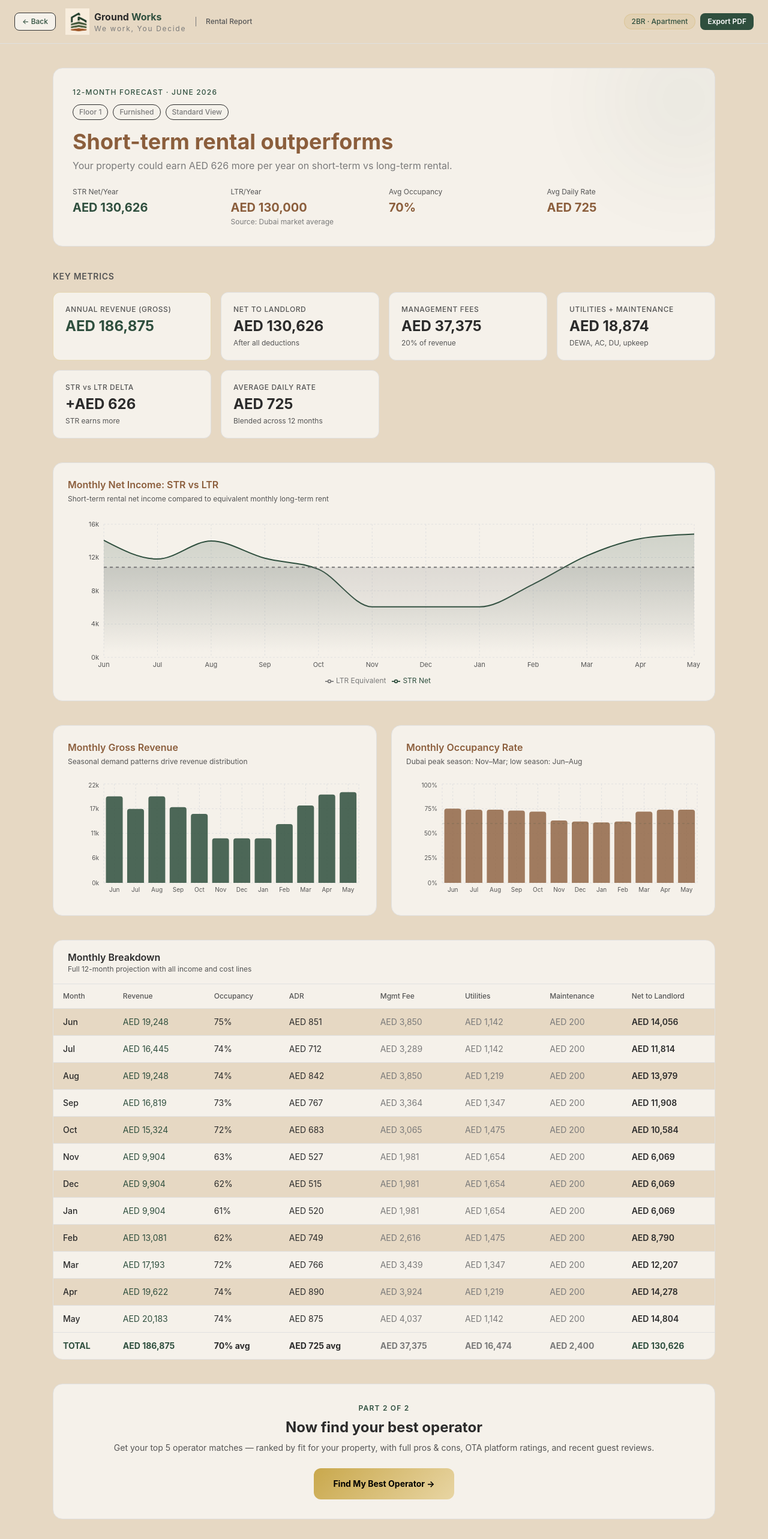
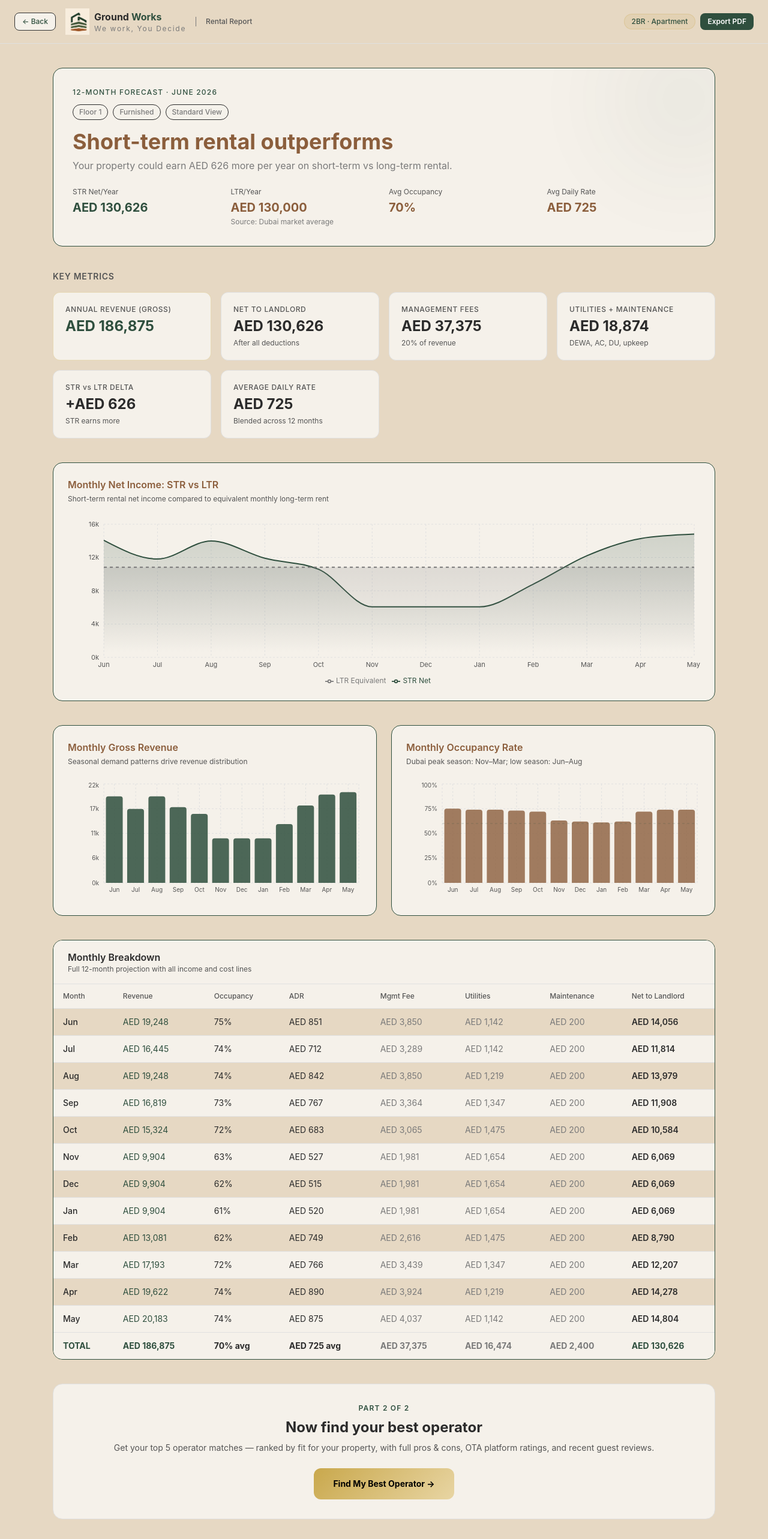
Before and after one commit to lmoraes55-cyber/property-estimator, a Next.js app: page /report in a window 1280 px wide. Shown: the top 2566 px of the page at 60% size. Built offline with nearby package versions, Linux system fonts and the light colour scheme.

Commit message:
Update report page borders to primary green color
Change all section borders from light gray (colors.border) to deep green (colors.primary).
Creates stronger visual consistency with the GroundWorks brand identity.

Co-Authored-By: Claude Haiku 4.5 <noreply@anthropic.com>

```diff
--- a/app/report/page.tsx
+++ b/app/report/page.tsx
@@ -145,7 +145,7 @@ function ReportContent() {
 
         {/* Hero verdict */}
         <div className="rounded-2xl p-8 relative overflow-hidden"
-          style={{ background: ltrRecommended ? `linear-gradient(135deg, ${colors.bgSection} 0%, ${colors.bgSection} 100%)` : `linear-gradient(135deg, ${colors.bgSection} 0%, ${colors.bgSection} 100%)`, border: `1px solid ${colors.border}` }}>
+          style={{ background: ltrRecommended ? `linear-gradient(135deg, ${colors.bgSection} 0%, ${colors.bgSection} 100%)` : `linear-gradient(135deg, ${colors.bgSection} 0%, ${colors.bgSection} 100%)`, border: `1px solid ${colors.primary}` }}>
           <div className="absolute top-0 right-0 w-64 h-64 rounded-full opacity-5"
             style={{ background: ltrRecommended ? colors.mutedGreen : colors.primary, filter: "blur(80px)", transform: "translate(30%, -30%)" }} />
           <div className="flex flex-wrap items-center gap-2 mb-3">
@@ -222,7 +222,7 @@ function ReportContent() {
         </div>
 
         {/* STR vs LTR chart */}
-        <div className="rounded-2xl p-6" style={{ background: colors.bgSection, border: "1px solid " + colors.border }}>
+        <div className="rounded-2xl p-6" style={{ background: colors.bgSection, border: "1px solid " + colors.primary }}>
           <h2 className="text-base font-semibold mb-1" style={{ color: colors.secondary }}>Monthly Net Income: STR vs LTR</h2>
           <p className="text-xs mb-6" style={{ color: colors.textMuted }}>Short-term rental net income compared to equivalent monthly long-term rent</p>
           <ResponsiveContainer width="100%" height={280}>
@@ -251,7 +251,7 @@ function ReportContent() {
 
         {/* Revenue & Occupancy */}
         <div className="grid md:grid-cols-2 gap-6">
-          <div className="rounded-2xl p-6" style={{ background: colors.bgSection, border: "1px solid " + colors.border }}>
+          <div className="rounded-2xl p-6" style={{ background: colors.bgSection, border: "1px solid " + colors.primary }}>
             <h2 className="text-base font-semibold mb-1" style={{ color: colors.secondary }}>Monthly Gross Revenue</h2>
             <p className="text-xs mb-6" style={{ color: colors.textMuted }}>Seasonal demand patterns drive revenue distribution</p>
             <ResponsiveContainer width="100%" height={200}>
@@ -266,7 +266,7 @@ function ReportContent() {
             </ResponsiveContainer>
           </div>
 
-          <div className="rounded-2xl p-6" style={{ background: colors.bgSection, border: "1px solid " + colors.border }}>
+          <div className="rounded-2xl p-6" style={{ background: colors.bgSection, border: "1px solid " + colors.primary }}>
             <h2 className="text-base font-semibold mb-1" style={{ color: colors.secondary }}>Monthly Occupancy Rate</h2>
             <p className="text-xs mb-6" style={{ color: colors.textMuted }}>Dubai peak season: Nov–Mar; low season: Jun–Aug</p>
             <ResponsiveContainer width="100%" height={200}>
@@ -284,7 +284,7 @@ function ReportContent() {
         </div>
 
         {/* Monthly breakdown table */}
-        <div className="rounded-2xl overflow-hidden" style={{ border: "1px solid " + colors.border }}>
+        <div className="rounded-2xl overflow-hidden" style={{ border: "1px solid " + colors.primary }}>
           <div className="px-6 py-4" style={{ background: colors.bgSection, borderBottom: "1px solid " + colors.border }}>
             <h2 className="text-base font-semibold" style={{ color: colors.textMain }}>Monthly Breakdown</h2>
             <p className="text-xs" style={{ color: colors.textMuted }}>Full 12-month projection with all income and cost lines</p>
```
